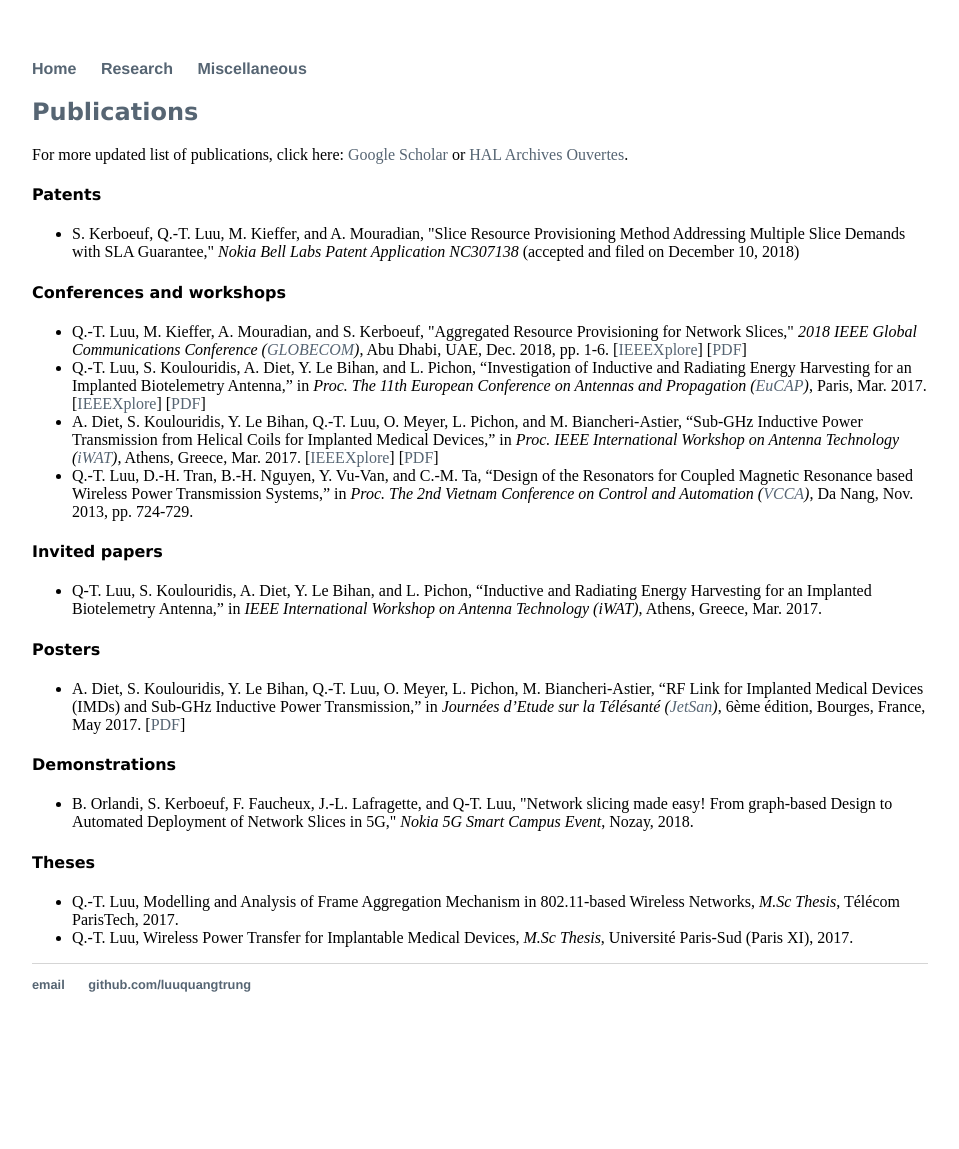
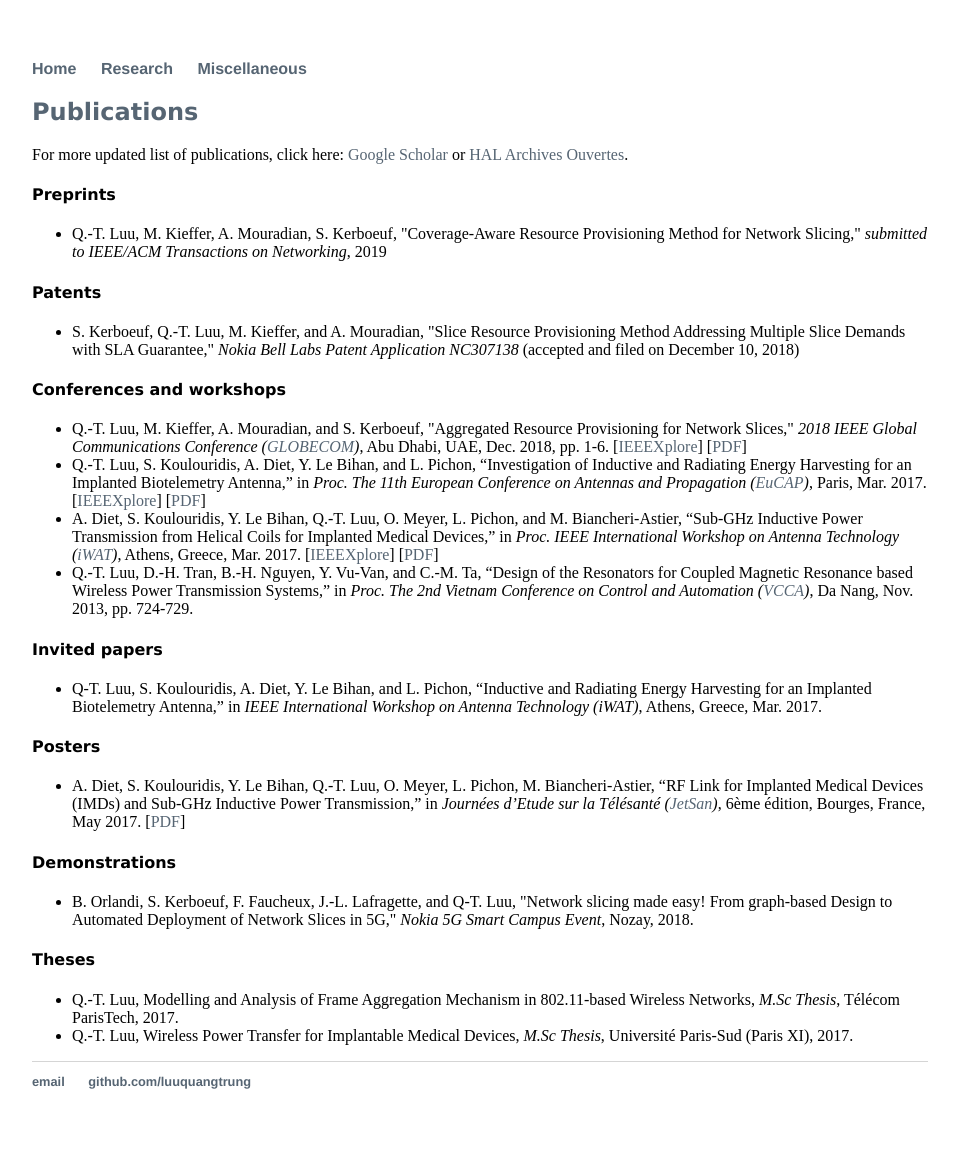
Before and after one commit to luuquangtrung/luuquangtrung.github.io_v1, a Jekyll site: the page built from research/index.html, in a window 1280 px wide. Shown: the whole page, without its empty margins (160-1119 px from the left). Built offline with Jekyll 4.4.1, drawn with Linux system fonts in a browser that asks for light colours; before the commit the page ends 1052 px from its top, so only the background shows below that.

Commit message:
Update index.html

```diff
--- a/research/index.html
+++ b/research/index.html
@@ -11,6 +11,15 @@ title: Research
 For more updated list of publications, click here: <a href="https://scholar.google.fr/citations?user=GqQcLAIAAAAJ&hl=fr">Google Scholar</a> or <a href="https://cv.archives-ouvertes.fr/quang-trung-luu">HAL Archives Ouvertes</a>.
 
 <!-- <div> <h4 style="font-family:verdana;">Forthcoming</h4> </div> -->
+
+
+<div> <h4 style="font-family:verdana;">Preprints</h4> </div>
+
+<ul>
+	<li>
+	Q.-T. Luu, M. Kieffer, A. Mouradian, S. Kerboeuf, "Coverage-Aware Resource Provisioning Method for Network Slicing," <i>submitted to IEEE/ACM Transactions on Networking</i>, 2019
+	</li>
+</ul>
 
 
 <div> <h4 style="font-family:verdana;">Patents</h4> </div>
```
